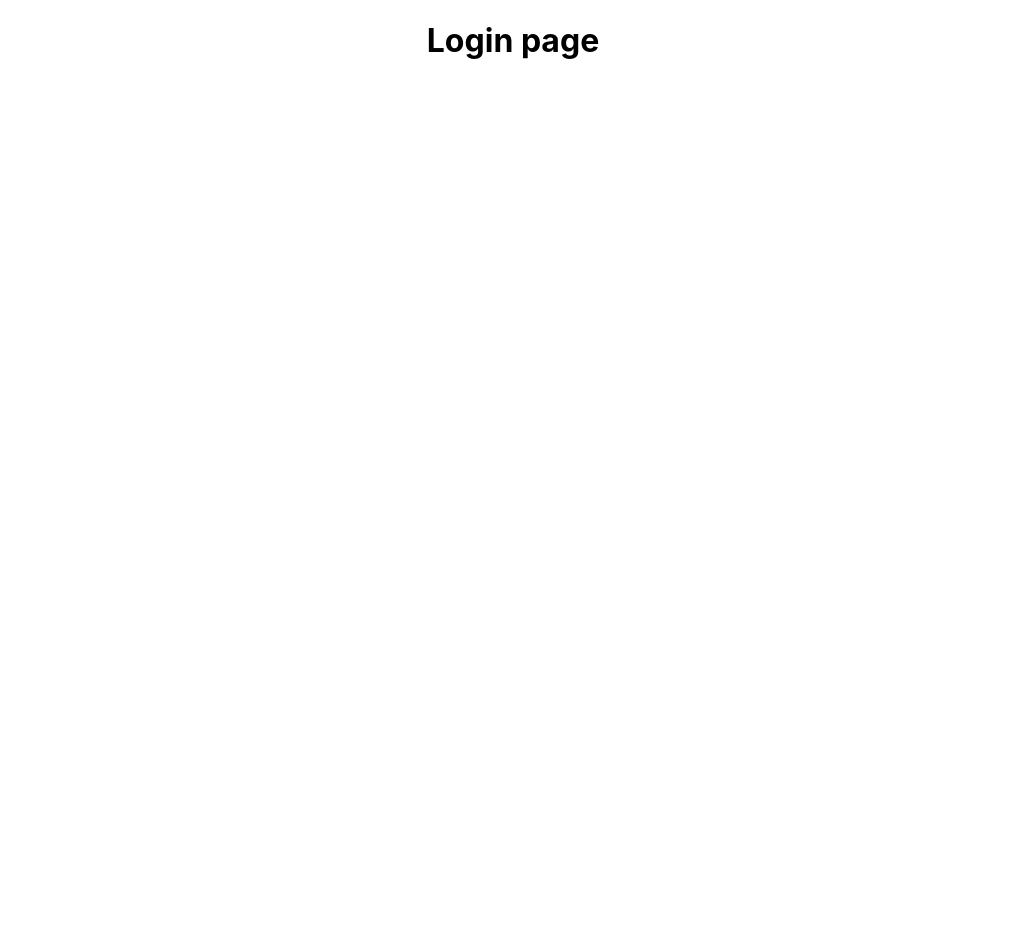
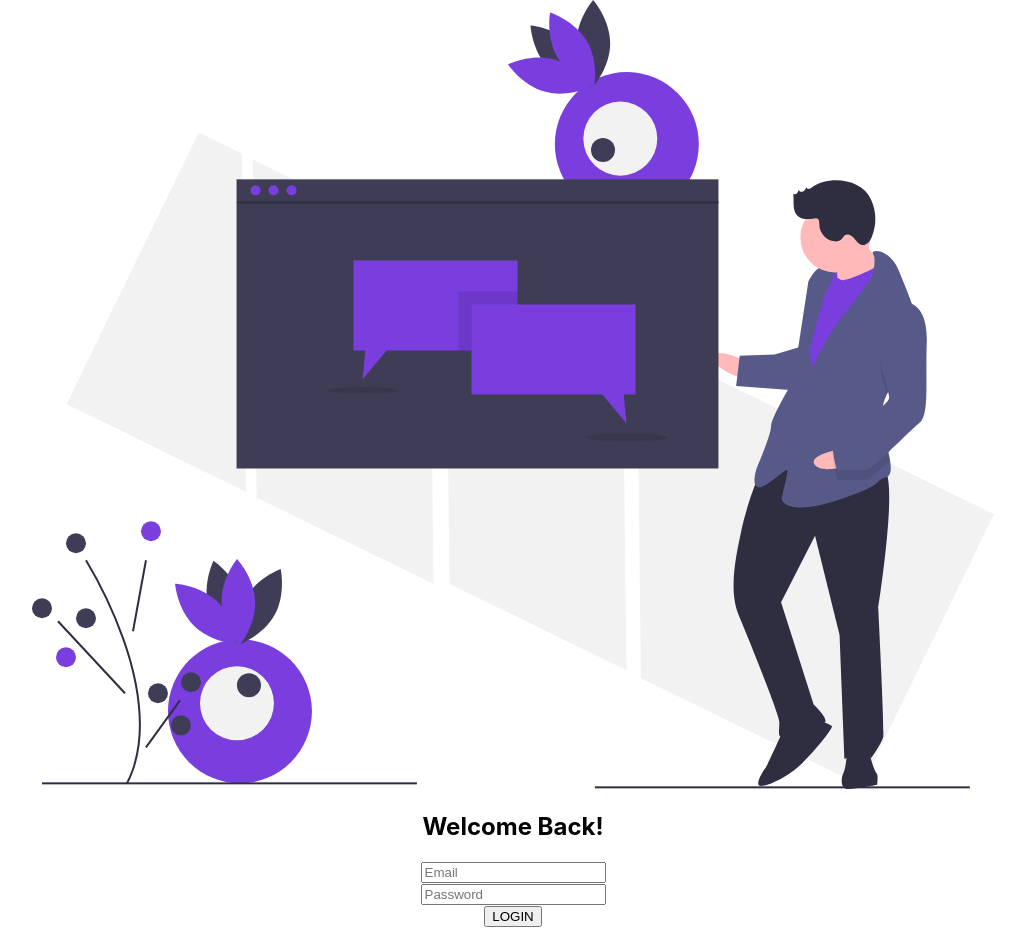
Before and after one commit to sagar-adval/lilhat-frontend, a React (Create React App) app: page /login in a window 1280 px wide. Shown: the top 945 px of the page, without its empty margins (127-1150 px from the left). Before the commit the page ends 800 px from the top, so only its background shows below. Built offline with nearby package versions, Linux system fonts and the light colour scheme.

Commit message:
Created Login component(JSX)

```diff
--- a/src/components/auth/Login.js
+++ b/src/components/auth/Login.js
@@ -1,7 +1,31 @@
 import React from "react";
+import LoginImage from "../../assets/images/login.svg";
 
 const Login = () => {
-  return <h1>Login page</h1>;
+  return (
+    <div id="auth-container">
+      <div id="auth-card">
+        <div>
+          <div id="image-section">
+            <img src={LoginImage}></img>
+          </div>
+          <div id="form-section">
+            <h2>Welcome Back!</h2>
+            <form>
+              <div className="input-field">
+                <input placeholder="Email"></input>
+              </div>
+              <div className="input-field">
+                <input placeholder="Password"></input>
+              </div>
+              <button>LOGIN</button>
+            </form>
+            <p>Don't have an account? Register now!</p>
+          </div>
+        </div>
+      </div>
+    </div>
+  );
 };
 
 export default Login;
```
Also changed, not shown: src/assets/images/login.svg (added), src/assets/images/register.svg (added).
